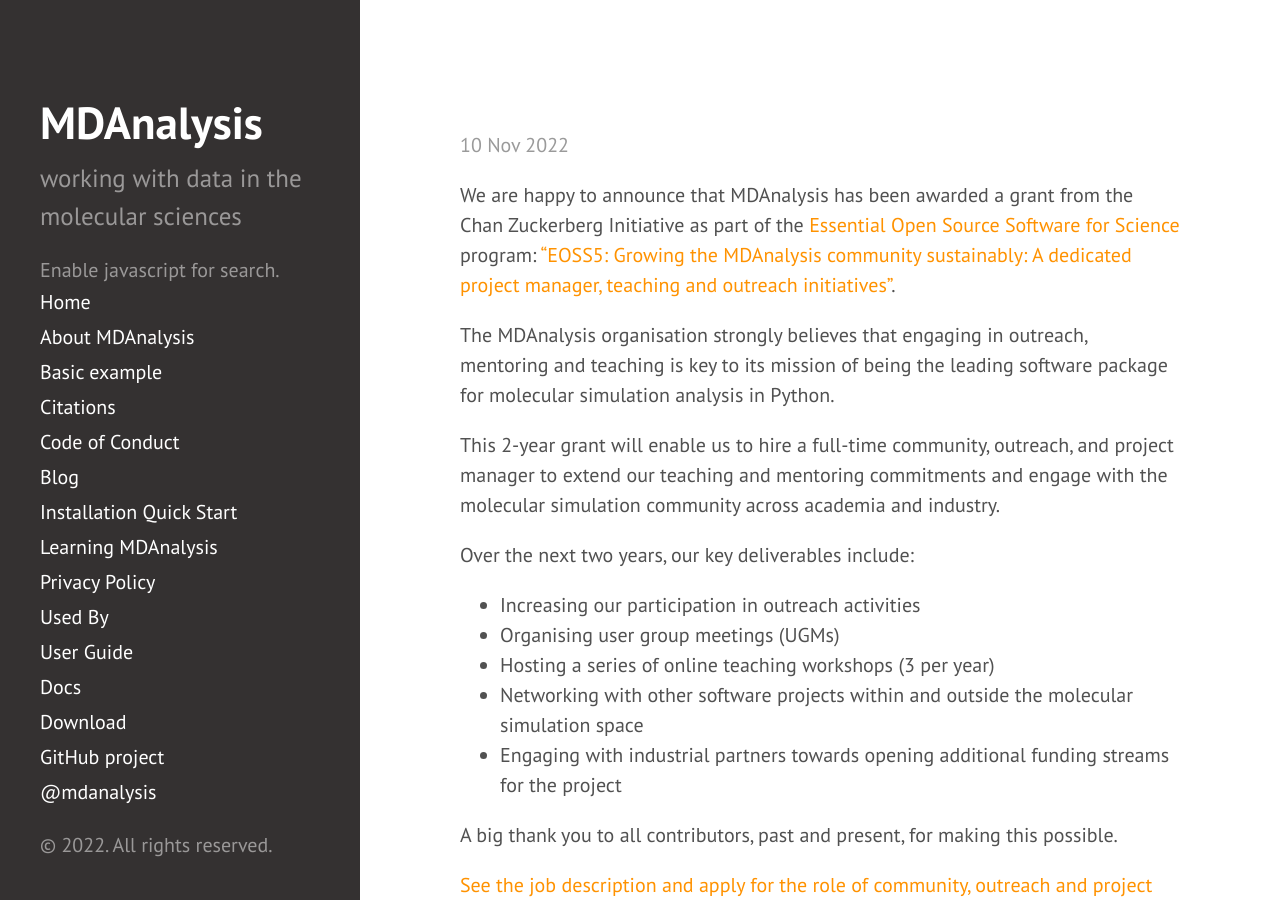
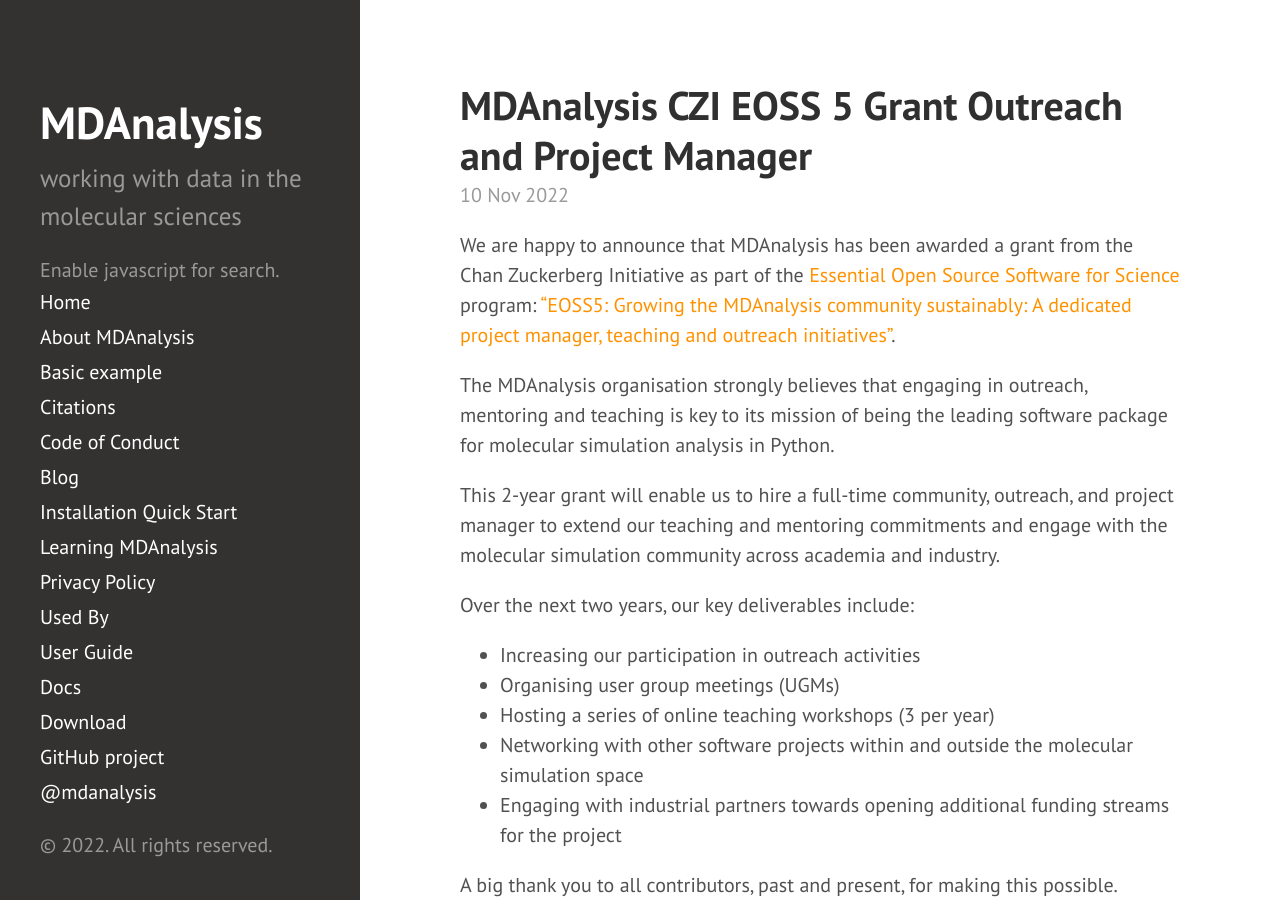
Before and after one commit to MDAnalysis/MDAnalysis.github.io, a Jekyll site: the page built from _posts/2022-11-10-CZI_EOSS5.md, in a window 1280 px wide and 900 px high. Built offline with Jekyll 4.4.1, drawn with Linux system fonts in a browser that asks for light colours; our own code applies the rules of GitHub Pages for plain Markdown files; comment, search, counter and statistics services are not loaded.

Commit message:
Update 2022-11-10-CZI_EOSS5.md

```diff
--- a/_posts/2022-11-10-CZI_EOSS5.md
+++ b/_posts/2022-11-10-CZI_EOSS5.md
@@ -1,6 +1,6 @@
 ---
 layout: post
-title: MDAnalysis CZI EOSS 5 Grant: Outreach and Project Manager
+title: MDAnalysis CZI EOSS 5 Grant Outreach and Project Manager
 ---
 
 We are happy to announce that MDAnalysis has been awarded a grant from the Chan Zuckerberg Initiative as part of the [Essential Open Source Software for Science][] program: [“EOSS5: Growing the MDAnalysis community sustainably: A dedicated project manager, teaching and outreach initiatives”][eoss project link].
```
